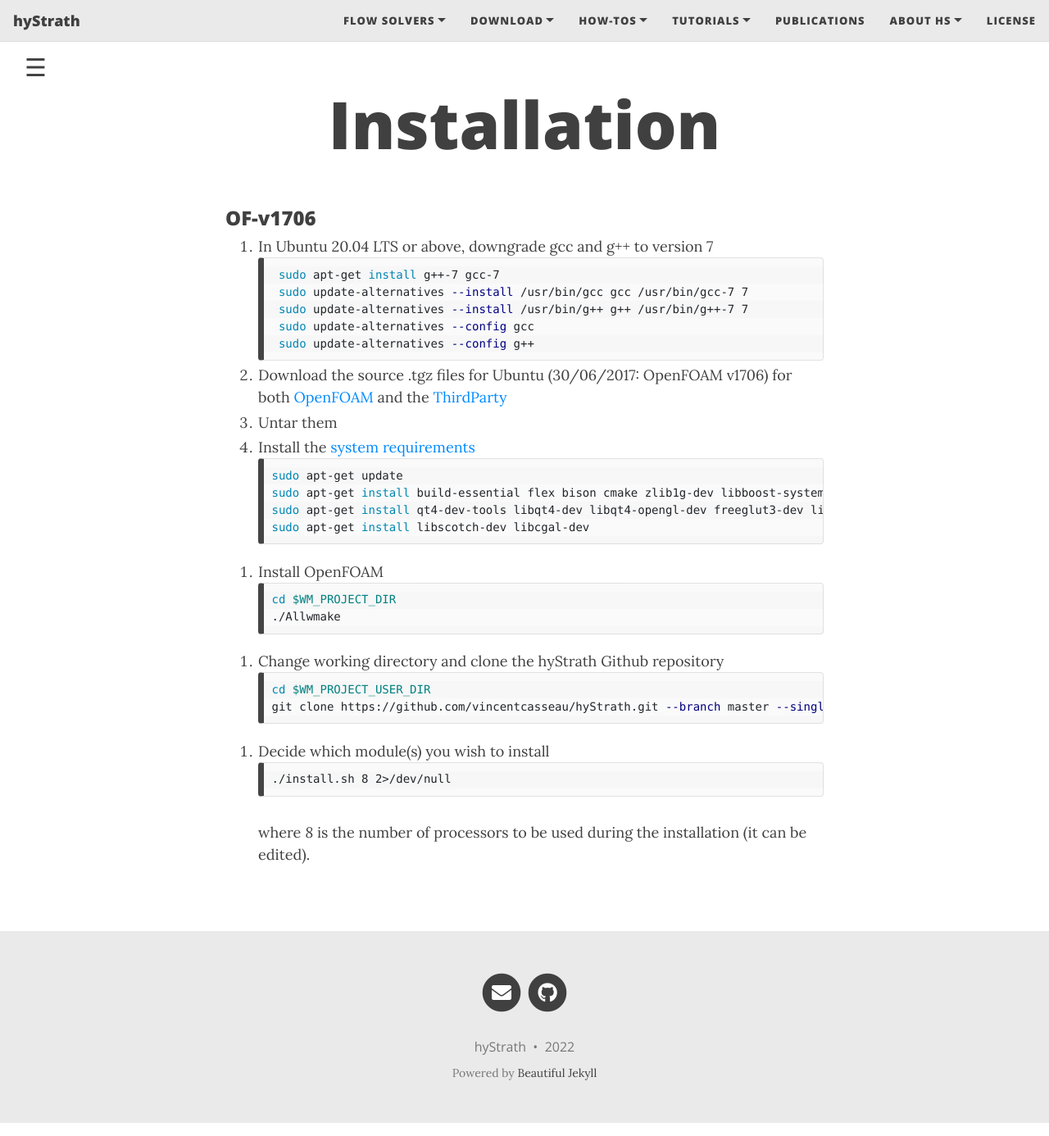
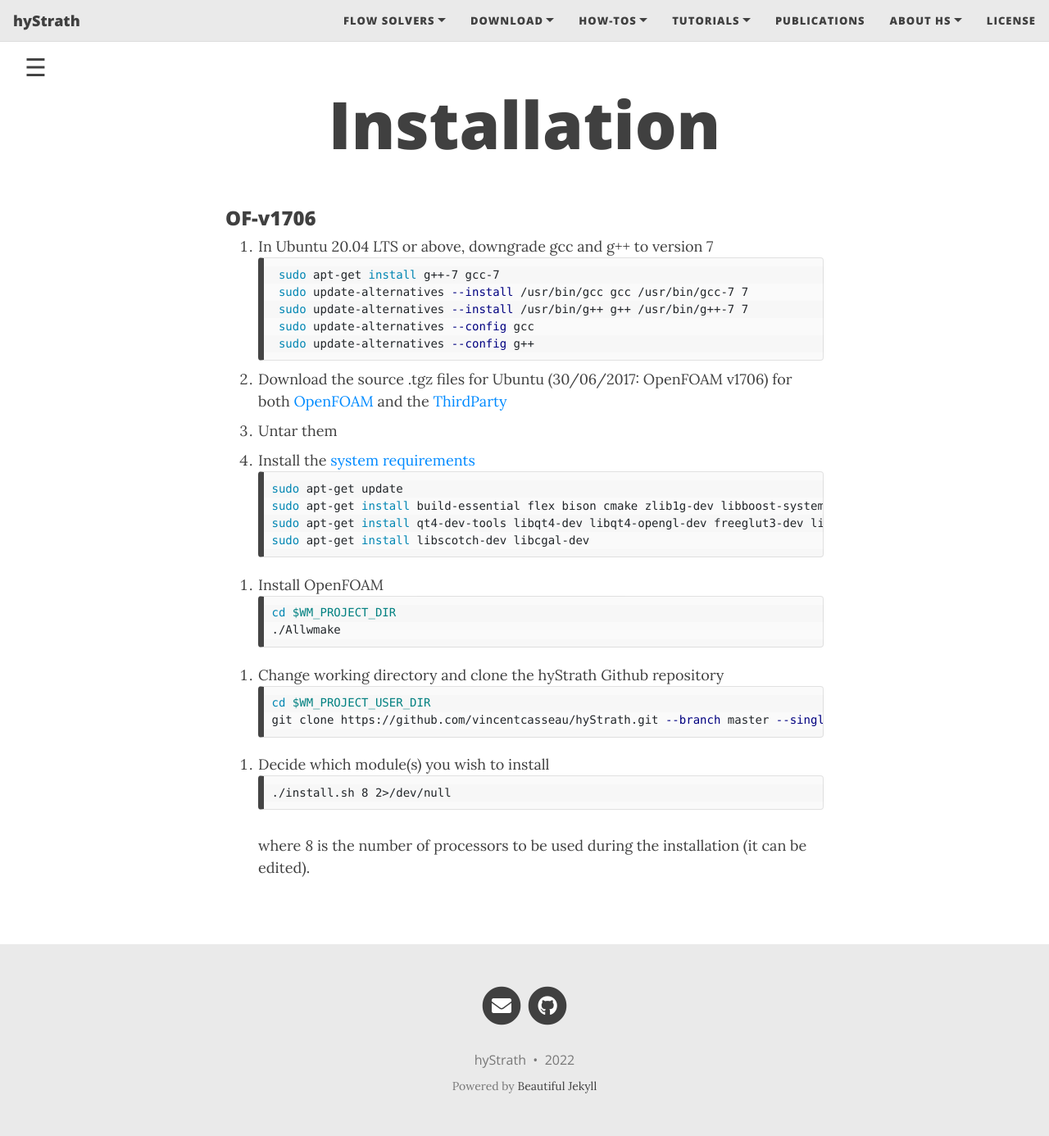
Before and after one commit to hystrath/hystrath.github.io, a Jekyll site: the page built from installation.md, in a window 1280 px wide and 1386 px high. Shown: the whole window at 82% size. Built offline with Jekyll 4.4.1, drawn with Linux system fonts in a browser that asks for light colours; nearby versions of some CDN libraries.

Commit message:
Editing pages

````diff
--- a/installation.md
+++ b/installation.md
@@ -46,15 +46,15 @@ if (localStorage.getItem("show_sidenav")) openNav()
     sudo update-alternatives --config gcc
     sudo update-alternatives --config g++
     ```
-    <div style="line-height:20%;">
+    <div style="line-height:50%;">
         <br>
     </div>
 2. Download the source .tgz files for Ubuntu (30/06/2017: OpenFOAM v1706) for both [OpenFOAM](https://sourceforge.net/projects/openfoam/files/v1706/OpenFOAM-v1706.tgz) and the [ThirdParty](https://sourceforge.net/projects/openfoam/files/v1706/ThirdParty-v1706.tgz)
-    <div style="line-height:20%;">
+    <div style="line-height:50%;">
         <br>
     </div>
 3. Untar them
-    <div style="line-height:20%;">
+    <div style="line-height:50%;">
         <br>
     </div>
 4. Install the [system requirements](https://www.openfoam.com/documentation/system-requirements.php)
````
